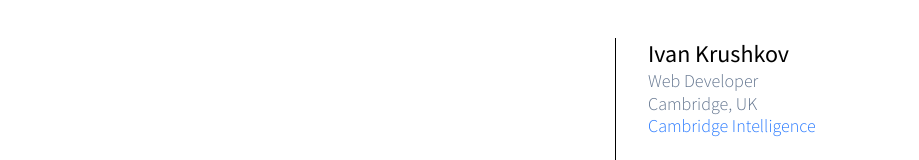
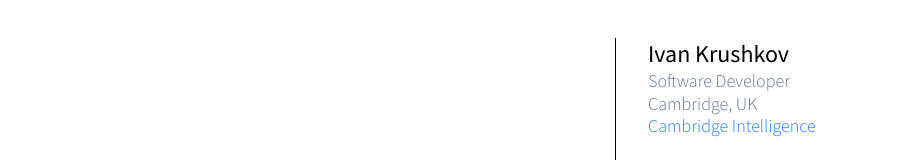
Before and after one commit to Piperapk/pipera-portfolio, a Next.js app: page / in a window 1280 px wide. Shown: the part 139-299 px from the top of the page, without its empty margins (180-1099 px from the left). Built offline with nearby package versions, Linux system fonts and the light colour scheme.

Commit message:
change of title

```diff
--- a/components/HeroPage.tsx
+++ b/components/HeroPage.tsx
@@ -46,7 +46,7 @@ const HeroPage = ({ containerWidth }: Props) => {
           <div>
             <h3 className="text-2xl">Ivan Krushkov</h3>
             <div className="text-lg text-slate-500 dark:text-gray-300 leading-tight font-light">
-              <h4>Web Developer</h4>
+              <h4>Software Developer</h4>
               <h4>Cambridge, UK</h4>
               <h4 className="text-primary">
                 <a href="https://cambridge-intelligence.com/">
```
